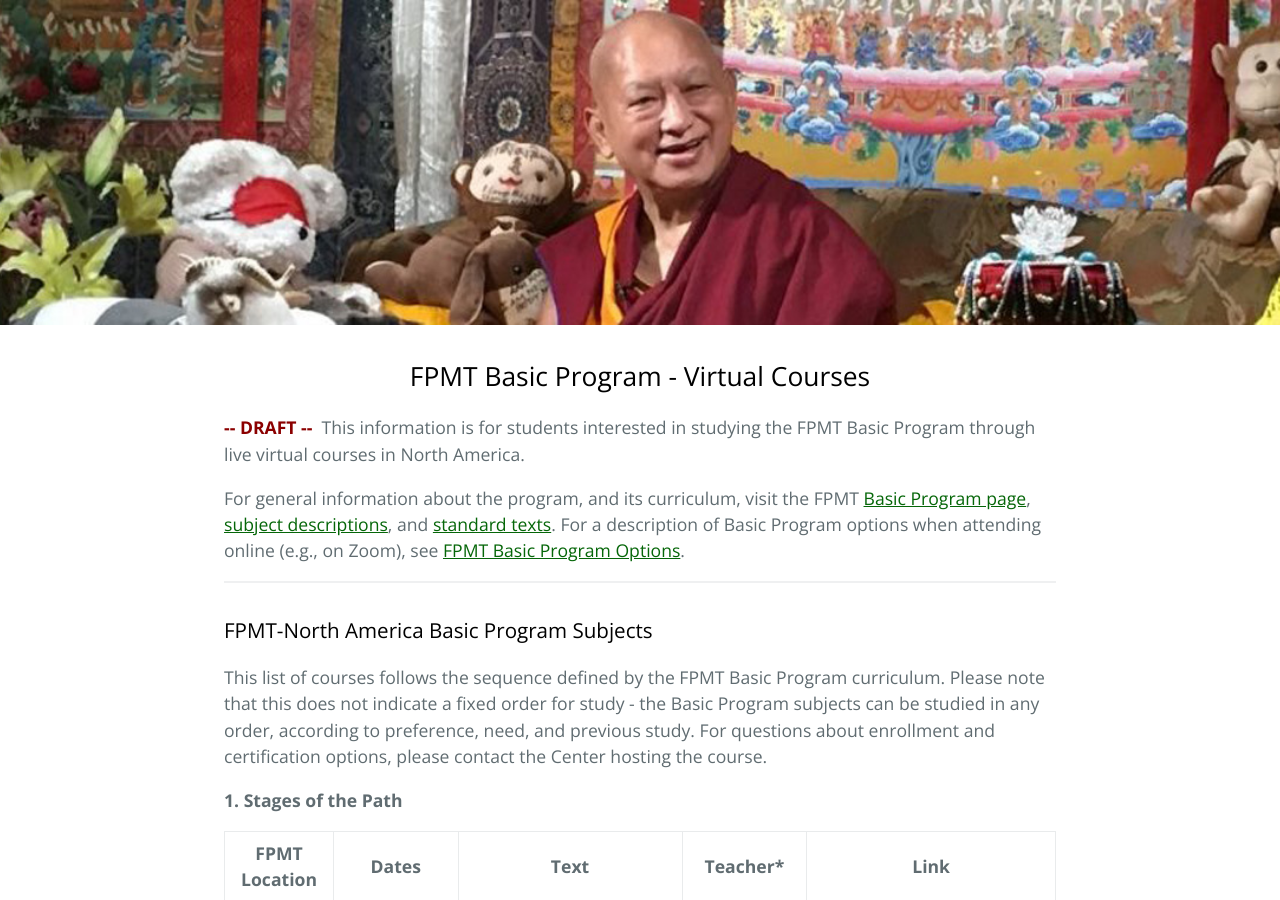
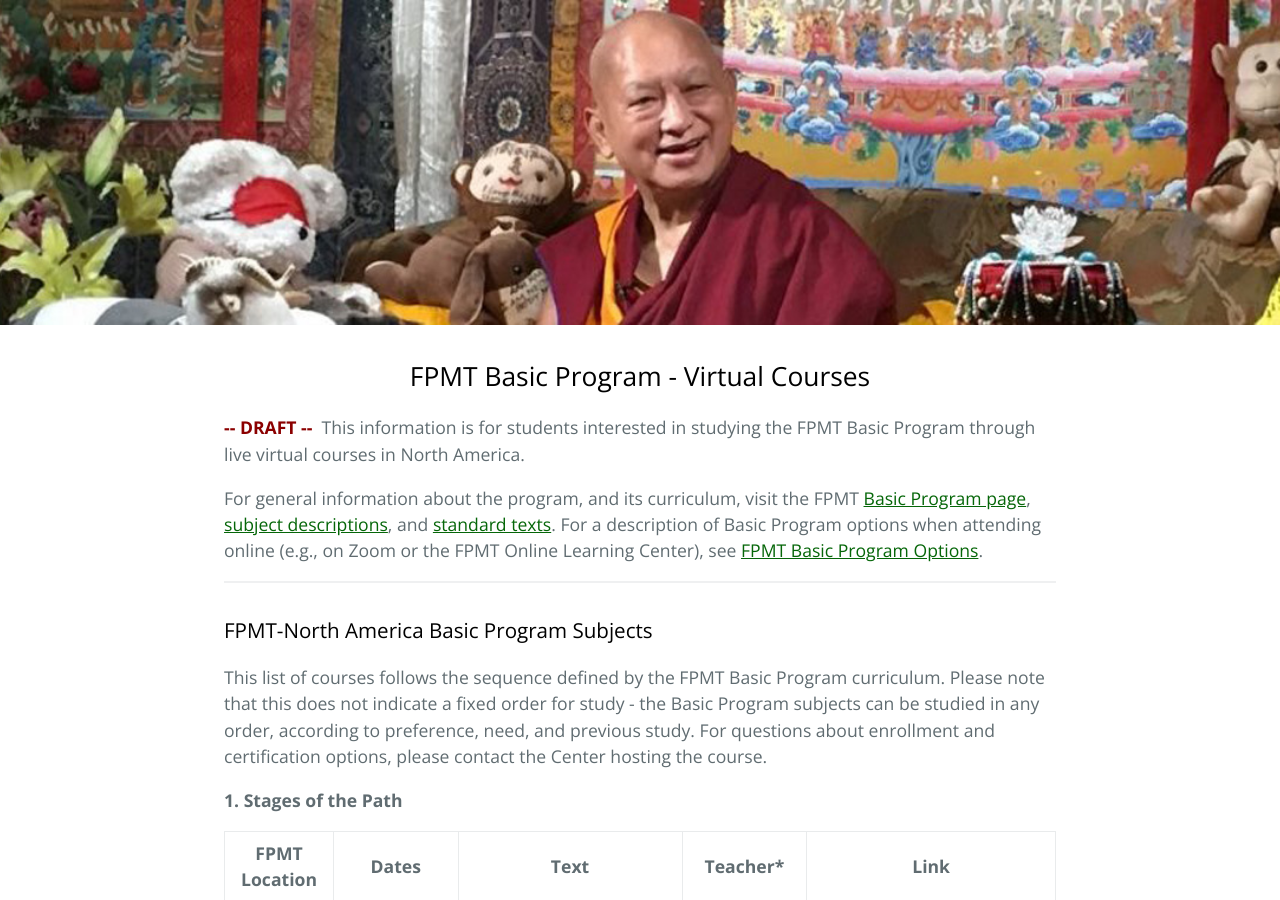
Before and after one commit to lgeorge/lgeorge.github.io, a Jekyll site: the page built from fpmt-na-v2/index.html, in a window 1280 px wide and 900 px high. Built offline with Jekyll 4.4.1, drawn with Linux system fonts in a browser that asks for light colours.

Commit message:
additional edits for online options

```diff
--- a/fpmt-na-v2/index.html
+++ b/fpmt-na-v2/index.html
@@ -12,7 +12,7 @@
     <p>For general information about the program, and its curriculum, visit the FPMT <a href="https://fpmt.org/education/programs/basic-program" target="_blank" rel="noopener noreferrer">Basic Program page</a>,
     <a rel="noreferrer noopener" href="https://fpmt.org/wp-content/uploads/education/programs/basic-program/BP_SubjectDescriptions_2020.pdf" target="_blank">subject descriptions</a>,
     and <a rel="noreferrer noopener" href="https://fpmt.org/wp-content/uploads/education/programs/basic-program/BP_StandardTextsAndCommentaries_2020.pdf" target="_blank">standard texts</a>. For a description of Basic Program options
-    when attending online (e.g., on Zoom), see <a rel="noreferrer noopener" href="https://fpmt.org/wp-content/uploads/affiliates/exclusive/education-programs/fpmt-basic-program-materials-english/FPMTBasicProgram_options_INFOforSTUDENTS.pdf" target="_blank">FPMT Basic Program Options</a>.
+    when attending online (e.g., on Zoom or the FPMT Online Learning Center), see <a rel="noreferrer noopener" href="https://fpmt.org/wp-content/uploads/affiliates/exclusive/education-programs/fpmt-basic-program-materials-english/FPMTBasicProgram_options_INFOforSTUDENTS.pdf" target="_blank">FPMT Basic Program Options</a>.
     </p>
 
     <!--<p>To express interest in future virtual Basic Program courses, add your contact info <a href="https://docs.google.com/forms/d/1NDCDupRBwX0jnXiT13fO4-UxXClhyFMdSYkNuEtX69c/prefill" target="_blank" rel="noopener noreferrer">here</a>.</p> -->
```
